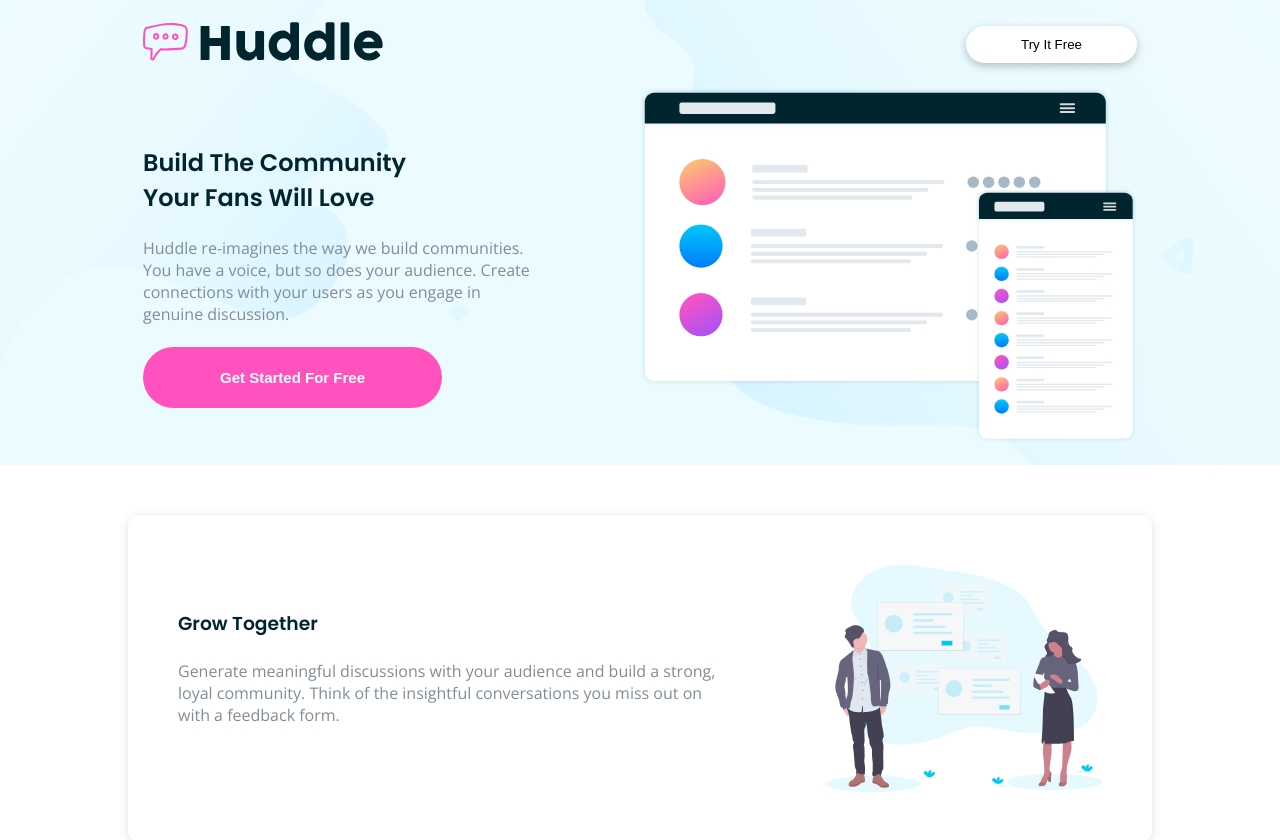
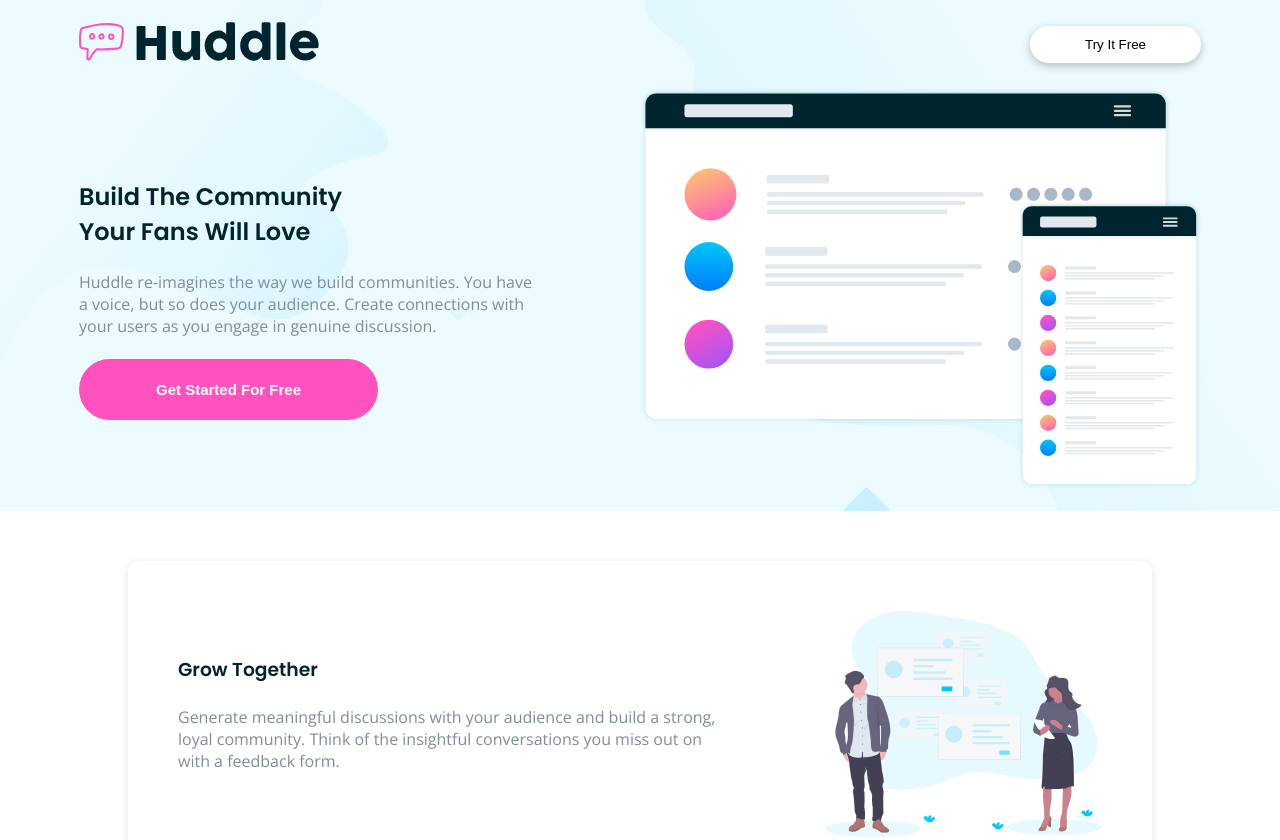
Before and after one commit to 01edie/huddle-page-landing-with-alternate-feature, a plain HTML site: page index.html in a window 1280 px wide. Shown: the top 840 px of the page. Drawn offline with nearby package versions, Linux system fonts and the light colour scheme.

Commit message:
minor changes with header-container

```diff
--- a/index.html
+++ b/index.html
@@ -23,7 +23,7 @@
 <body>
 
   <div class="landing">
-    <div class="container">
+    <div class="container header-container">
       <div class="nav-bar">
         <div class="logo">
           <img src="images/logo.svg" alt="logo">
--- a/styles/style.css
+++ b/styles/style.css
@@ -44,7 +44,10 @@ button {
   padding: 0 15px;
   width: 80%;
 }
+.header-container {
 
+  width: 90%;
+}
 
 .landing {
   background-image: url(../images/bg-hero-desktop.svg);
```
